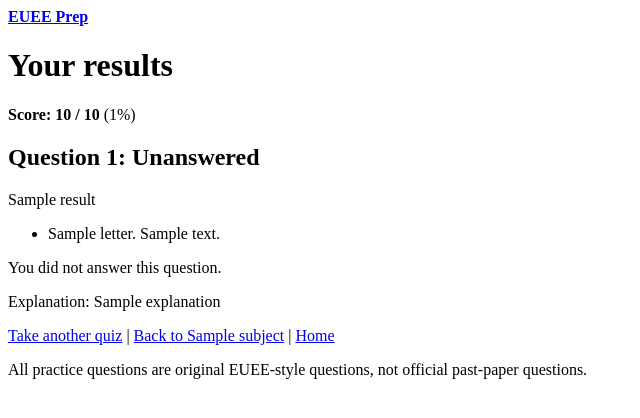
After one commit to sol-abiyot/EUEE-prep, a Flask app: template templates/results.html in a window 1280 px wide. The commit adds this page. Shown: the top 418 px of the page, without its empty margins (0-640 px from the left). Run offline with Flask 3, Linux system fonts and the light colour scheme; the template is opened without the code that fills it: most values are stand-ins (such as "Sample title", 1, 10 or a date in 2020).

Commit message:
Add quiz page, submission, marking and results page

```diff
--- a/app.py
+++ b/app.py
@@ -1,8 +1,23 @@
-from flask import Flask, abort, render_template
+from flask import Flask, abort, redirect, render_template, request, url_for
 
-from quiz import get_questions, list_subjects, list_topics
+from grading import mark_quiz
+from quiz import (
+    generate_quiz,
+    get_question_by_id,
+    get_questions,
+    list_subjects,
+    list_topics,
+)
 
 app = Flask(__name__)
+
+DEFAULT_QUIZ_LENGTH = 5
+MAX_QUIZ_LENGTH = 50
+
+
+def find_subject(name):
+    """Return the properly capitalised subject name, or None if it does not exist."""
+    return next((s for s in list_subjects() if s.lower() == name.lower()), None)
 
 
 @app.route("/")
@@ -15,7 +30,7 @@ def home():
 
 @app.route("/subject/<name>")
 def subject(name):
-    match = next((s for s in list_subjects() if s.lower() == name.lower()), None)
+    match = find_subject(name)
     if match is None:
         abort(404)
     topics = [
@@ -30,6 +45,43 @@ def subject(name):
     )
 
 
+@app.route("/quiz/<name>")
+def quiz_page(name):
+    match = find_subject(name)
+    if match is None:
+        abort(404)
+
+    topic = request.args.get("topic") or None
+    limit = request.args.get("limit", default=DEFAULT_QUIZ_LENGTH, type=int)
+    if limit < 1 or limit > MAX_QUIZ_LENGTH:
+        limit = DEFAULT_QUIZ_LENGTH
+
+    questions = generate_quiz(match, topic, limit)
+    if not questions:
+        abort(404)
+    return render_template(
+        "quiz.html", subject=match, topic=topic, questions=questions
+    )
+
+
+@app.route("/submit", methods=["POST"])
+def submit():
+    # Remove duplicate ids but keep the original order.
+    ids = list(dict.fromkeys(request.form.getlist("question_id")))
+    questions = [q for q in (get_question_by_id(i) for i in ids) if q is not None]
+    if not questions:
+        return redirect(url_for("home"))
+
+    answers = {q["id"]: request.form.get("answer_" + q["id"], "") for q in questions}
+    result = mark_quiz(questions, answers)
+    return render_template(
+        "results.html",
+        result=result,
+        subject=request.form.get("subject", ""),
+        topic=request.form.get("topic") or None,
+    )
+
+
 @app.errorhandler(404)
 def not_found(error):
     return render_template("404.html"), 404
--- /dev/null
+++ b/templates/results.html
@@ -0,0 +1,35 @@
+{% extends "base.html" %}
+
+{% block title %}Results - EUEE Prep{% endblock %}
+
+{% block content %}
+<h1>Your results</h1>
+<p><strong>Score: {{ result.score }} / {{ result.total }}</strong> ({{ result.percentage }}%)</p>
+
+{% for r in result.results %}
+<section>
+    <h2>Question {{ loop.index }}: {{ r.status|capitalize }}</h2>
+    <p>{{ r.question }}</p>
+    <ul>
+        {% for letter, text in r.choices.items() %}
+        <li>
+            {{ letter }}. {{ text }}
+            {% if letter == r.correct_answer %}<strong>(correct answer)</strong>{% endif %}
+            {% if letter == r.chosen %}(your answer){% endif %}
+        </li>
+        {% endfor %}
+    </ul>
+    {% if r.status == "unanswered" %}<p>You did not answer this question.</p>{% endif %}
+    {% if r.status == "invalid" %}<p>That was not a valid choice.</p>{% endif %}
+    <p>Explanation: {{ r.explanation }}</p>
+</section>
+{% endfor %}
+
+<p>
+    {% if subject %}
+    <a href="{{ url_for('quiz_page', name=subject, topic=topic) }}">Take another quiz</a> |
+    <a href="{{ url_for('subject', name=subject) }}">Back to {{ subject }}</a> |
+    {% endif %}
+    <a href="{{ url_for('home') }}">Home</a>
+</p>
+{% endblock %}
```
Also changed, not shown: templates/quiz.html (added, +31 -0 lines), templates/subject.html (+7 -2 lines), tests/test_quiz_flow.py (added, +79 -0 lines).
